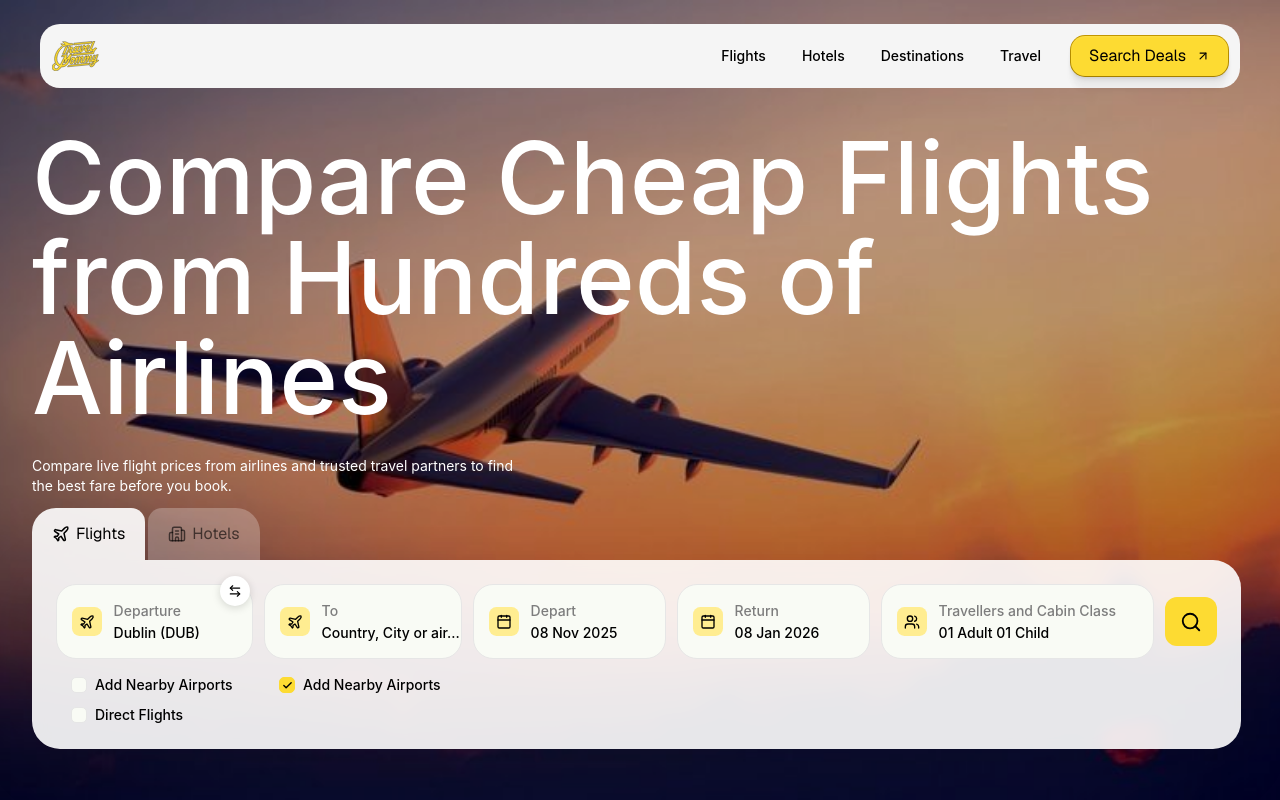
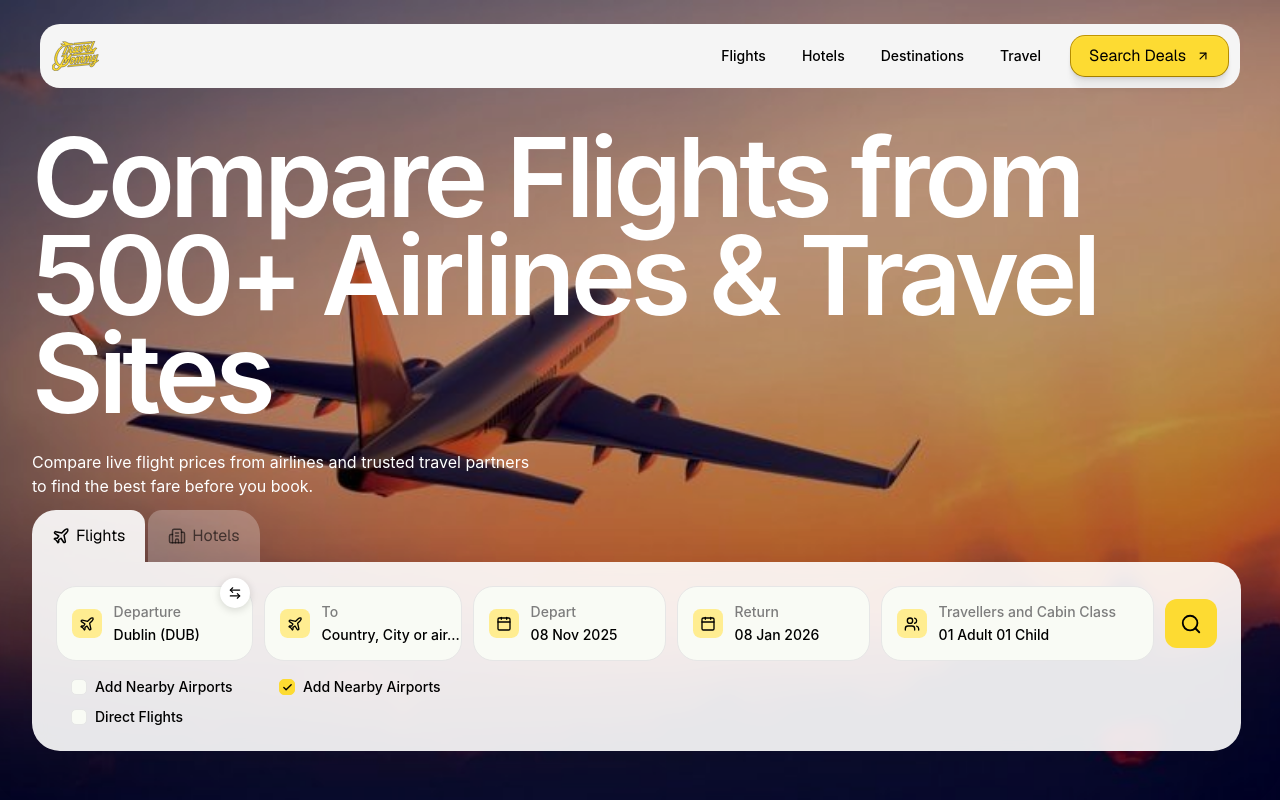
Before and after one commit to ahsan693/Travel-Agency, a Next.js app: page /flight in a window 1280 px wide. Shown: the top 800 px of the page. Built offline with nearby package versions, Linux system fonts and the light colour scheme.

Commit message:
flight  page added

```diff
--- a/app/components/Home/Hero.tsx
+++ b/app/components/Home/Hero.tsx
@@ -36,17 +36,16 @@ function HeroDesktop() {
        <div className="mt-[28px] flex flex-col items-start justify-between gap-8 lg:flex-row lg:items-end">
 
   {/* Left Column (Paragraph & Button) */}
-          <div className="flex max-w-[330px] flex-col items-start gap-[18px]">
-            {/* Body M: 14px, Regular, 143% */}
-            <p className="font-sans text-[14px] font-normal leading-[1.43] text-black">
+<div className="flex max-w-[330px] transform -translate-y-4 flex-col items-start gap-[10px]">
+  <p className="font-sans text-[14px] font-medium leading-[1.43] text-black">
     Compare flight prices, hotels, and holiday deals from trusted travel providers. Search hundreds of booking sites in seconds and find the best option for your next trip.
   </p>
-            {/* Title S: 14px, Medium, 143% */}
   <button className="group flex h-[42px] items-center gap-[10px] rounded-[14px] border border-[#e6e6e6] bg-white px-[18px] font-sans text-[14px] font-medium leading-[1.43] text-black transition-all hover:-translate-y-0.5 hover:shadow-[0_6px_20px_rgba(0,0,0,0.10)]">
     Compare Flights
     <ArrowUpRight size={14} className="transition-transform group-hover:translate-x-0.5 group-hover:-translate-y-0.5" />
   </button>
 </div>
+
 
           {/* Right Column (Reviews & Huge Text) */}
           <div className="flex flex-col items-start gap-[18px] lg:items-end">
@@ -86,7 +85,7 @@ function HeroDesktop() {
                   </div>
                 </div>
                 {/* Body M: 14px, Regular, 143% */}
-                <p className="mt-[2px] w-[215px] font-sans text-[14px] font-normal leading-[1.43] text-black">
+                <p className="mt-[2px] w-[215px] font-sans text-[14px] font-medium leading-[1.43] text-black">
                   Compare live prices from trusted airlines and travel websites.
                 </p>
               </div>
--- a/app/flight/page.tsx
+++ b/app/flight/page.tsx
@@ -193,16 +193,16 @@ function HeroDesktop() {
 
   <div className="relative z-10 flex w-full max-w-[1280px] flex-col px-8 pb-[48px] pt-[28px]">
 
-        {/* Display XXL/XL */}
-      <h1 className="w-full max-w-[1400px] font-sans text-[60px] font-medium leading-[0.89] text-white xl:text-[100px] xl:leading-[100px]">
-      <span className="block">Compare Cheap Flights</span>
-          <span className="block">from Hundreds of Airlines</span>
+    {/* Headline - Exact specs applied */}
+    <h1 className="w-full max-w-[1400px] font-sans text-[110px] font-[570] leading-[98px] tracking-[-5px] text-white">
+      <span className="block">Compare Flights from</span>
+      <span className="block">500+ Airlines &amp; Travel Sites</span>
     </h1>
 
     <div className="mt-[28px] flex flex-col items-start justify-between gap-8 lg:flex-row lg:items-end">
       <div className="flex max-w-[500px] flex-col items-start gap-[18px]">
-            {/* Body M */}
-            <p className="font-sans text-[14px] font-normal leading-[1.43] text-white">
+        {/* Subheading / Description - Exact specs applied */}
+        <p className="font-sans text-[16px] font-[380] leading-[24px] tracking-[0px] text-white">
           Compare live flight prices from airlines and trusted travel partners to find the best fare before you book.
         </p>
       </div>
```
Lines whose indentation alone changed are shown as unchanged.
